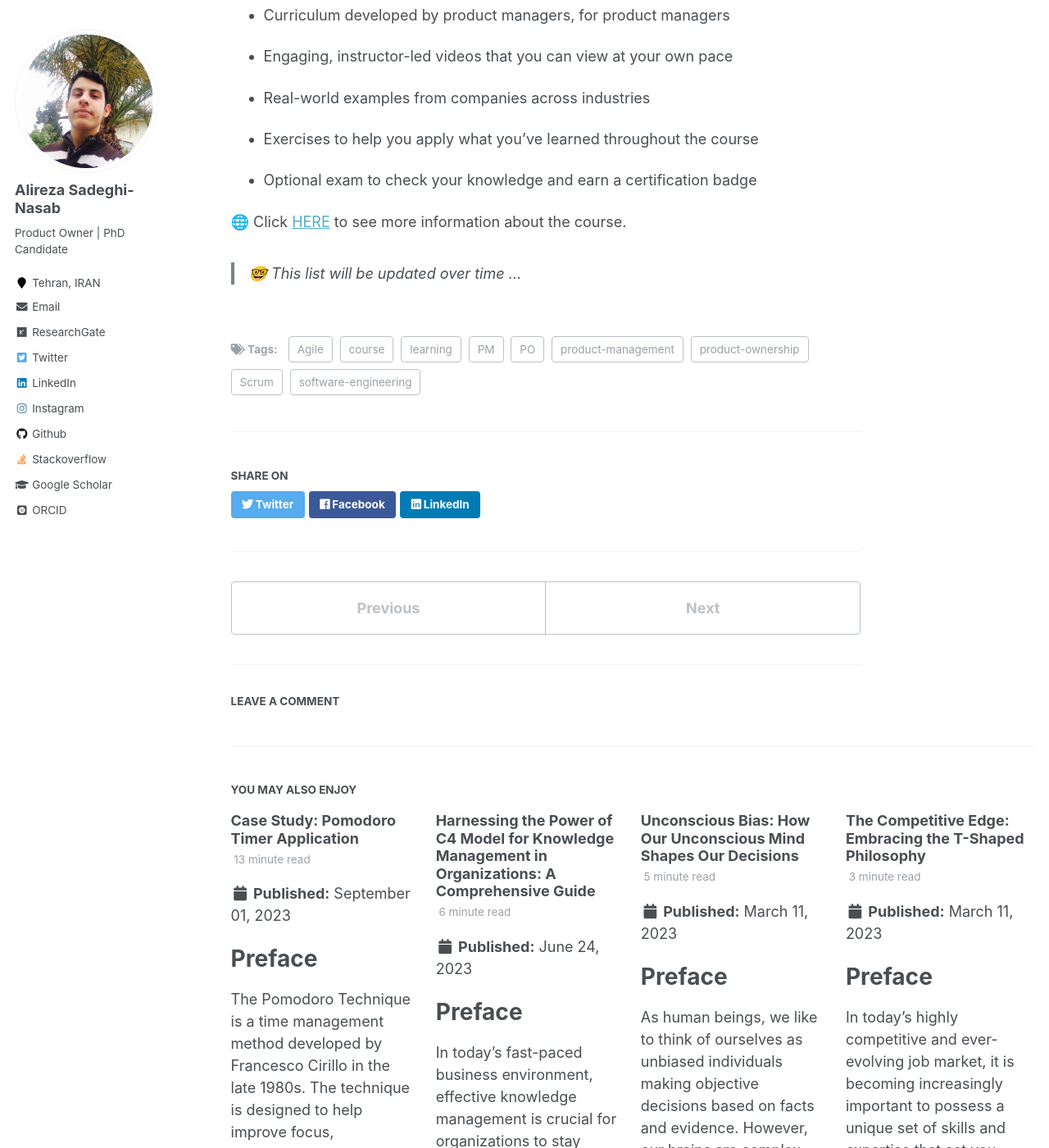
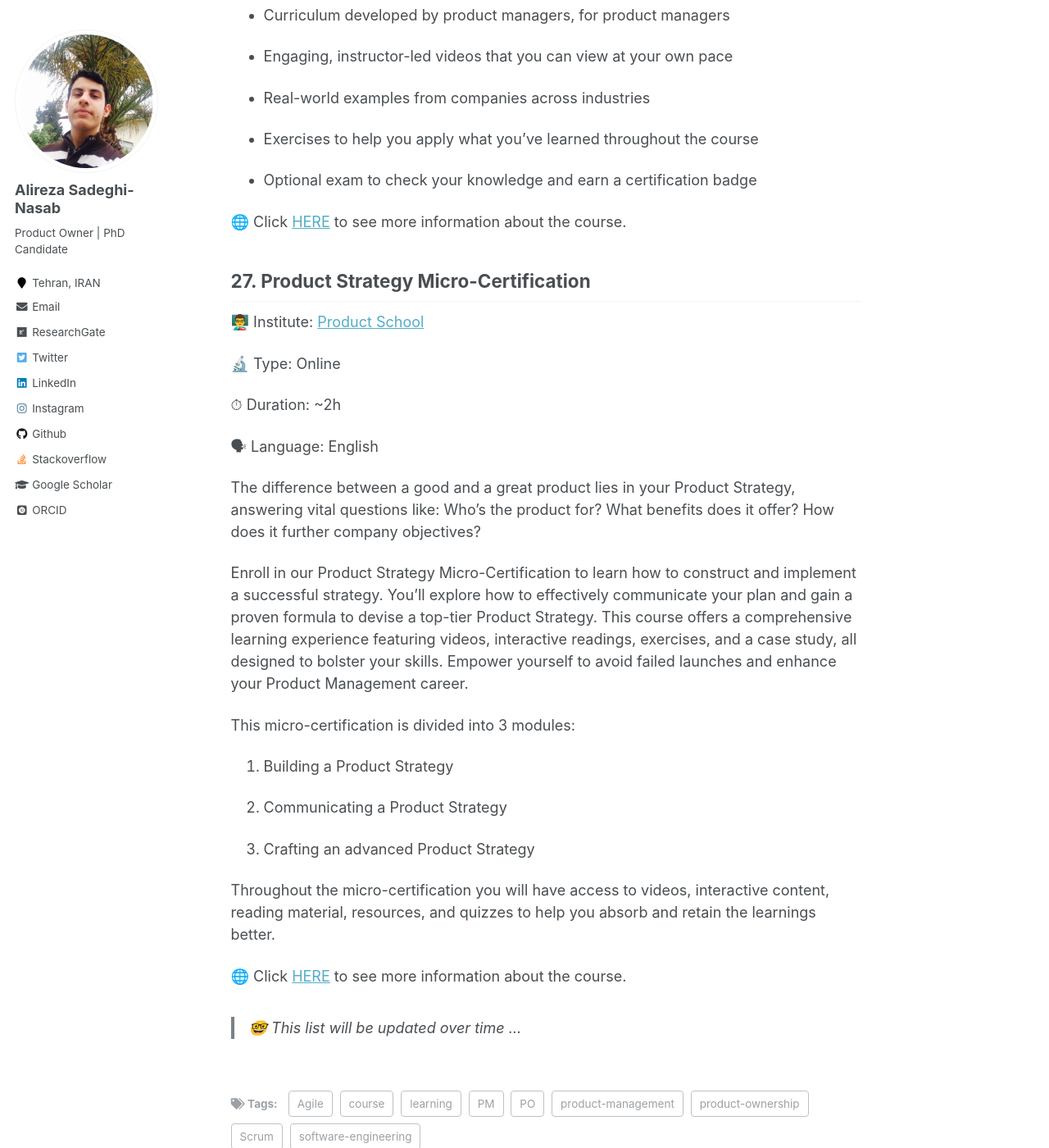
Before and after one commit to AlirezaSN/AlirezaSN.github.io, a Jekyll site: the page built from _posts/2023-03-25-blog-post-14.md, in a window 1280 px wide and 1400 px high, scrolled down 22128 px. Shown: the whole window at 82% size. Built offline with Jekyll 4.4.1, drawn with Linux system fonts in a browser that asks for light colours; some web fonts are replaced; comment, search, counter and statistics services are not loaded; some of the changed text lies outside the part shown.

Commit message:
add a new course

```diff
--- a/_posts/2023-03-25-blog-post-14.md
+++ b/_posts/2023-03-25-blog-post-14.md
@@ -608,4 +608,30 @@ What to expect:
 
 🌐 Click [HERE](https://www.productledcertified.com/product-management-basics) to see more information about the course.
 
+## 27. Product Strategy Micro-Certification
+
+👨‍🏫 Institute: [Product School](https://productschool.com)
+
+🔬 Type: Online
+
+⏱ Duration: ~2h
+
+🗣 Language: English
+
+The difference between a good and a great product lies in your Product Strategy, answering vital questions like: Who's the product for? What benefits does it offer? How does it further company objectives?
+
+Enroll in our Product Strategy Micro-Certification to learn how to construct and implement a successful strategy. You'll explore how to effectively communicate your plan and gain a proven formula to devise a top-tier Product Strategy. This course offers a comprehensive learning experience featuring videos, interactive readings, exercises, and a case study, all designed to bolster your skills. Empower yourself to avoid failed launches and enhance your Product Management career.
+
+This micro-certification is divided into 3 modules:
+
+1. Building a Product Strategy
+
+2. Communicating a Product Strategy
+
+3. Crafting an advanced Product Strategy
+
+Throughout the micro-certification you will have access to videos, interactive content, reading material, resources, and quizzes to help you absorb and retain the learnings better.
+
+🌐 Click [HERE](https://productschool.teachable.com/p/productstrategy) to see more information about the course.
+
 > 🤓 This list will be updated over time ...
```
Also changed, not shown: 1 other file.
